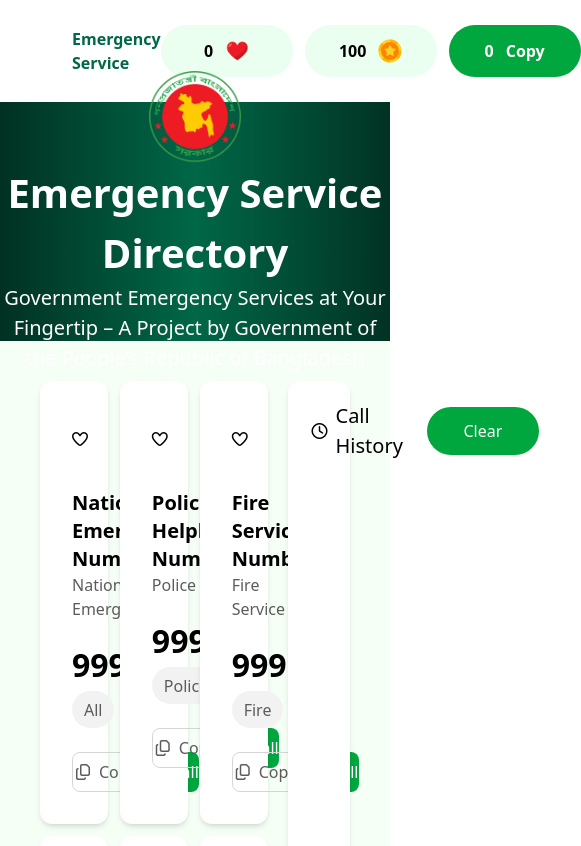
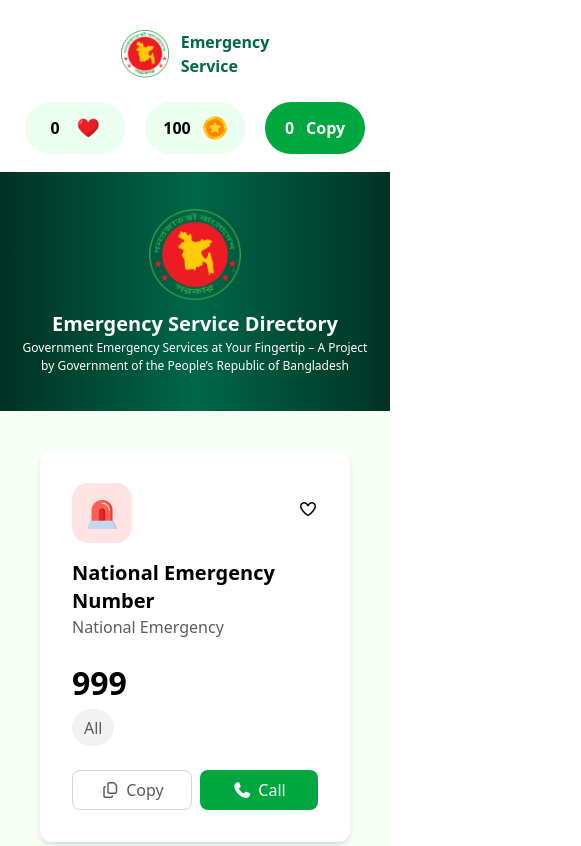
Before and after one commit to A-N-I-K-Khondokar/Assignment-05, a plain HTML site: page index.html in a window 390 px wide. Shown: the top 846 px of the page, 581 px wide, since content can reach past the window. Drawn offline with nearby package versions, Linux system fonts and the light colour scheme; a web font is replaced by a local one.

Commit message:
maked responsive

```diff
--- a/index.html
+++ b/index.html
@@ -19,8 +19,9 @@
 
 <body class="font-hind-madurai">
     <!-- navigation section -->
-    <nav class="flex justify-between items-center mx-[60px] my-[25px] max-h-28">
-        <div class="left-side flex justify-between items-center gap-3">
+    <nav
+        class="flex justify-between flex-col md:flex-row  items-center mx-[60px] md:my-[25px] my-[30px] max-h-28 gap-y-6  ">
+        <div class="left-side flex justify-between items-center gap-3 ">
             <div>
                 <img class="w-12" src="./images/logo.png" alt="">
             </div>
@@ -28,23 +29,27 @@
                 <p class="font-extrabold text-[#006747] ">Emergency <br> Service</p>
             </div>
         </div>
-        <div class="right-side flex justify-between items-center gap-3">
+        <div class="right-side flex  justify-between items-center md:gap-2 gap-5 lg:gap-3">
             <div>
-                <button class="flex items-center justify-center gap-3 w-[132px] h-[52px] bg-[#41ff6b1a] rounded-[50px]">
+                <button
+                    class="flex items-center justify-center md:gap-3 gap-4 md:w-[132px] w-[100px] h-[52px] bg-[#41ff6b1a] rounded-[50px]">
                     <span id="heart-count" class="font-bold">0</span>
                     <img src="./images/heart.png" alt="heart icon" class="w-6 h-6">
                 </button>
 
             </div>
             <div>
-                <button class="flex items-center justify-center gap-3 w-[132px] h-[52px] bg-[#41ff6b1a] rounded-[50px]">
+                <button
+                    class="flex items-center justify-center gap-3 md:w-[132px] w-[100px] h-[52px] bg-[#41ff6b1a] rounded-[50px]">
                     <span class="font-bold" id="money-icon">100</span>
                     <img src="./images/coin.png" alt="heart icon" class="w-6 h-6">
                 </button>
             </div>
             <div>
-                <button class="flex items-center justify-center gap-3 w-[132px] h-[52px] bg-[#00a63e] rounded-[50px]">
-                    <span id="copy-count" class="font-semibold text-white ">0</span> <span class="text-white font-semibold">Copy</span>
+                <button
+                    class="flex items-center justify-center gap-3 md:w-[132px] w-[100px] h-[52px] bg-[#00a63e] rounded-[50px]">
+                    <span id="copy-count" class="font-semibold text-white ">0</span> <span
+                        class="text-white font-semibold">Copy</span>
 
                 </button>
             </div>
@@ -53,18 +58,19 @@
 
     <!-- Hero Section -->
     <section
-        class="w-full h-[239px] bg-[linear-gradient(90deg,#013123,#006747_50%,#013223_100%)] text-center flex flex-col justify-center items-center">
-        <img class="w-[92px] h-[92px]" src="./images/logo.png" alt="">
-        <p class="font-bold text-[40px] text-white">Emergency Service Directory</p>
-        <p class="text-white text-[20px] font-[600px]">Government Emergency Services at Your Fingertip – A Project by
+        class="w-full h-[239px] bg-[linear-gradient(90deg,#013123,#006747_50%,#013223_100%)] text-center flex flex-col justify-center items-center ">
+        <img class="w-[92px] h-[92px] " src="./images/logo.png" alt="">
+        <p class="font-bold md:text-[40px] text-[20px] text-white mt-2 ">Emergency Service Directory</p>
+        <p class="text-white md:text-[20px] text-[12px] font-[600px] mx-4 md:px-10">Government Emergency Services at Your
+            Fingertip – A Project by
             Government of the People’s Republic of Bangladesh</p>
     </section>
 
     <!-- main section -->
     <main class="bg-[#f5fff6]">
-        <section class="left-div w-12/12 mx-auto py-10 px-10 grid grid-cols-12 gap-5">
+        <section class="left-div w-12/12 mx-auto py-10 px-10 grid grid-cols-1 md:grid-cols-12 gap-5">
 
-        <section class="col-span-9 grid grid-cols-3 gap-3">
+            <section class="col-span-9 grid md:grid-cols-3 grid-cols-1  gap-3">
                 <!-- no-1 -->
                 <div class="card-body p-8 shadow-md rounded-xl bg-white">
                     <div class="flex justify-between items-center h-[60px]">
@@ -76,7 +82,7 @@
                     <h1 class="font-bold text-xl mt-4">National Emergency Number</h1>
                     <p class="text-[#5C5C5C]">National Emergency</p>
                     <h2 class="font-bold text-[32px] mt-5 mb-[2px]">999</h2>
-                <button class="text-[#5C5C5C] bg bg-[#F2F2F2] rounded-full h-[37px] w-auto px-3  mb-6 ">All</button>
+                    <button class="text-[#5C5C5C] bg bg-[#F2F2F2] rounded-full h-[37px] w-auto px-3 mb-6 ">All</button>
                     <div class="flex gap-2">
                         <button
                             class="copy-btn flex-1 flex items-center h-[40px] rounded-[8px] gap-[6px] justify-center border border-[#D4D6D5] text-[#5C5C5C]">
@@ -99,7 +105,8 @@
                     <h1 class="font-bold text-xl mt-4">Police Helpline Number</h1>
                     <p class="text-[#5C5C5C]">Police</p>
                     <h2 class="font-bold text-[32px] mt-5 mb-[2px]">999</h2>
-                <button class="text-[#5C5C5C] bg bg-[#F2F2F2] rounded-full h-[37px] w-auto px-3  mb-6 ">Police</button>
+                    <button
+                        class="text-[#5C5C5C] bg bg-[#F2F2F2] rounded-full h-[37px] w-auto px-3 mb-6 ">Police</button>
                     <div class="flex gap-2">
                         <button
                             class="copy-btn flex-1 flex items-center h-[40px] rounded-[8px] gap-[6px] justify-center border border-[#D4D6D5] text-[#5C5C5C]">
@@ -122,7 +129,7 @@
                     <h1 class="font-bold text-xl mt-4">Fire Service Number</h1>
                     <p class="text-[#5C5C5C]">Fire Service</p>
                     <h2 class="font-bold text-[32px] mt-5 mb-[2px]">999</h2>
-                <button class="text-[#5C5C5C] bg bg-[#F2F2F2] rounded-full h-[37px] w-auto px-3  mb-6 ">Fire</button>
+                    <button class="text-[#5C5C5C] bg bg-[#F2F2F2] rounded-full h-[37px] w-auto px-3 mb-6 ">Fire</button>
                     <div class="flex gap-2">
                         <button
                             class="copy-btn flex-1 flex items-center h-[40px] rounded-[8px] gap-[6px] justify-center border border-[#D4D6D5] text-[#5C5C5C]">
@@ -145,7 +152,8 @@
                     <h1 class="font-bold text-xl mt-4">Ambulance Service</h1>
                     <p class="text-[#5C5C5C]">Ambulance</p>
                     <h2 class="font-bold text-[32px] mt-5 mb-[2px]">1994-999999</h2>
-                <button class="text-[#5C5C5C] bg bg-[#F2F2F2] rounded-full h-[37px] w-auto px-3  mb-6 ">Health</button>
+                    <button
+                        class="text-[#5C5C5C] bg bg-[#F2F2F2] rounded-full h-[37px] w-auto px-3 mb-6 ">Health</button>
                     <div class="flex gap-2">
                         <button
                             class="copy-btn flex-1 flex items-center h-[40px] rounded-[8px] gap-[6px] justify-center border border-[#D4D6D5] text-[#5C5C5C]">
@@ -168,7 +176,7 @@
                     <h1 class="font-bold text-xl mt-4">Women & Child Helpline</h1>
                     <p class="text-[#5C5C5C]">Women & Child Helpline</p>
                     <h2 class="font-bold text-[32px] mt-5 mb-[2px]">109</h2>
-                <button class="text-[#5C5C5C] bg bg-[#F2F2F2] rounded-full h-[37px] w-auto px-3  mb-6 ">Help</button>
+                    <button class="text-[#5C5C5C] bg bg-[#F2F2F2] rounded-full h-[37px] w-auto px-3 mb-6 ">Help</button>
                     <div class="flex gap-2">
                         <button
                             class="copy-btn flex-1 flex items-center h-[40px] rounded-[8px] gap-[6px] justify-center border border-[#D4D6D5] text-[#5C5C5C]">
@@ -191,7 +199,8 @@
                     <h1 class="font-bold text-xl mt-4">Anti-Corruption Helpline</h1>
                     <p class="text-[#5C5C5C]">Anti-Corruption</p>
                     <h2 class="font-bold text-[32px] mt-5 mb-[2px]">106</h2>
-                <button class="text-[#5C5C5C] bg bg-[#F2F2F2] rounded-full h-[37px] w-[53px] mb-6 ">Govt.</button>
+                    <button
+                        class="text-[#5C5C5C] bg bg-[#F2F2F2] rounded-full h-[37px] w-auto px-3 mb-6 ">Govt.</button>
                     <div class="flex gap-2">
                         <button
                             class="copy-btn flex-1 flex items-center h-[40px] rounded-[8px] gap-[6px] justify-center border border-[#D4D6D5] text-[#5C5C5C]">
@@ -214,7 +223,8 @@
                     <h1 class="font-bold text-xl mt-4">Electricity Helpline</h1>
                     <p class="text-[#5C5C5C]">Electricity Outage</p>
                     <h2 class="font-bold text-[32px] mt-5 mb-[2px]">16216</h2>
-                <button class="text-[#5C5C5C] bg bg-[#F2F2F2] rounded-full h-[37px] w-auto px-3  mb-6 ">Electricity</button>
+                    <button
+                        class="text-[#5C5C5C] bg bg-[#F2F2F2] rounded-full h-[37px] w-auto px-3  mb-6 ">Electricity</button>
                     <div class="flex gap-2">
                         <button
                             class="copy-btn flex-1 flex items-center h-[40px] rounded-[8px] gap-[6px] justify-center border border-[#D4D6D5] text-[#5C5C5C]">
@@ -237,7 +247,7 @@
                     <h1 class="font-bold text-xl mt-4">Brac Helpline</h1>
                     <p class="text-[#5C5C5C]">Brac</p>
                     <h2 class="font-bold text-[32px] mt-5 mb-[2px]">16445</h2>
-                <button class="text-[#5C5C5C] bg bg-[#F2F2F2] rounded-full h-[37px] w-auto px-3 mb-6 ">NGO</button>
+                    <button class="text-[#5C5C5C] bg bg-[#F2F2F2] rounded-full h-[37px] w-auto px-3 mb-6">NGO</button>
                     <div class="flex gap-2">
                         <button
                             class="copy-btn flex-1 flex items-center h-[40px] rounded-[8px] gap-[6px] justify-center border border-[#D4D6D5] text-[#5C5C5C]">
@@ -260,7 +270,8 @@
                     <h1 class="font-bold text-xl mt-4">Bangladesh Railway Helpline </h1>
                     <p class="text-[#5C5C5C]">Bangladesh Railway</p>
                     <h2 class="font-bold text-[32px] mt-5 mb-[2px]">163</h2>
-                <button class="text-[#5C5C5C] bg bg-[#F2F2F2] rounded-full h-[37px] w-auto px-3  mb-6 ">Travel</button>
+                    <button
+                        class="text-[#5C5C5C] bg bg-[#F2F2F2] rounded-full h-[37px] w-auto px-3  mb-6 ">Travel</button>
                     <div class="flex gap-2">
                         <button
                             class="copy-btn flex-1 flex items-center h-[40px] rounded-[8px] gap-[6px] justify-center border border-[#D4D6D5] text-[#5C5C5C]">
@@ -272,25 +283,25 @@
                         </button>
                     </div>
                 </div>
+            </section>
 
-
-        </section>
-        <aside class="right-div col-span-3 bg-white shadow-md rounded-xl p-6 ">
-            <div class="h-[52px] flex justify-between items-center gap-5 mb-2">
+            <!-- right-side-of-card -->
+            <aside class="right-div md:col-span-3 col-span-9 bg-white shadow-md rounded-xl p-6 ">
+                <div class="h-[52px] flex justify-between items-center gap-5">
                     <div class="flex justify-center h-[52px] items-center gap-2">
                         <i class="fa-regular fa-clock"></i>
                         <p class="text-[20px] font-[500px]">Call History</p>
                     </div>
                     <div>
-                <button  id="clear-history" class="bg-[#00A63E] text-white w-28 h-12 rounded-full">Clear</button>
+                        <button id="clear-history" class="bg-[#00A63E] text-white w-28 h-12 rounded-full">Clear</button>
                     </div>
                 </div>
                 <div id="history-list" class="flex flex-col gap-2"></div>
                 </div>
             </aside>
+
         </section>
     </main>
-
     <!-- java script link -->
     <script src="./script.js"></script>
 </body>
--- a/script.js
+++ b/script.js
@@ -47,10 +47,10 @@ document.body.addEventListener("click", function (e) {
 
     historyItem.innerHTML = `
     <div>
-      <p class = 'font-medium'>${fullServiceName}</p>
-      <p class = 'text-sm text-gray-600'>${serviceNumber}</p>
+      <p class = 'font-medium text-sm sm:text-base md:text-lg'>${fullServiceName}</p>
+      <p class = 'text-xs sm:text-sm md:text-base text-gray-600'>${serviceNumber}</p>
     </div>
-    <span class = 'text-xs text-gray-500'>${time}</span>
+    <span class = 'text-xs sm:text-sm md:text-base text-gray-500'>${time}</span>
   `;
 
     historyList.append(historyItem);
```
Also changed, not shown: tailwind.config.js (+7 -0 lines). Lines whose indentation alone changed are shown as unchanged.
